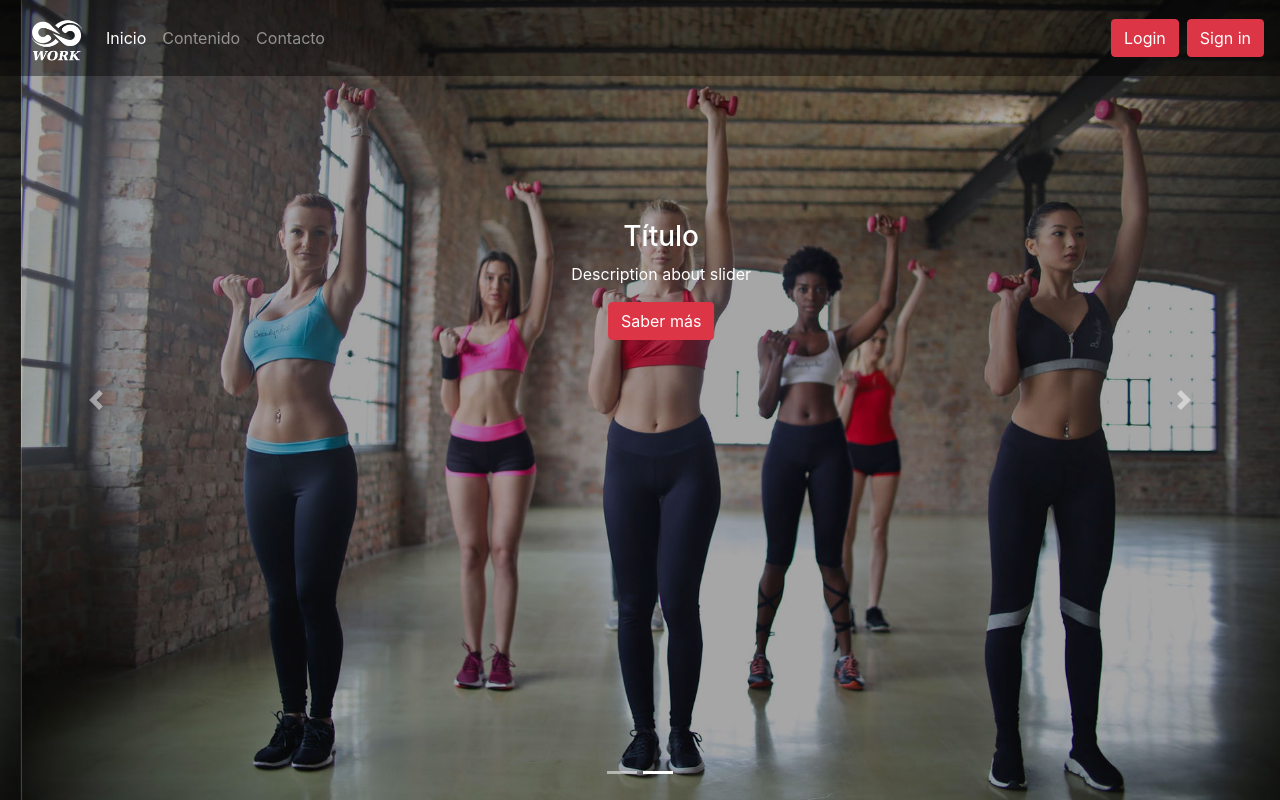
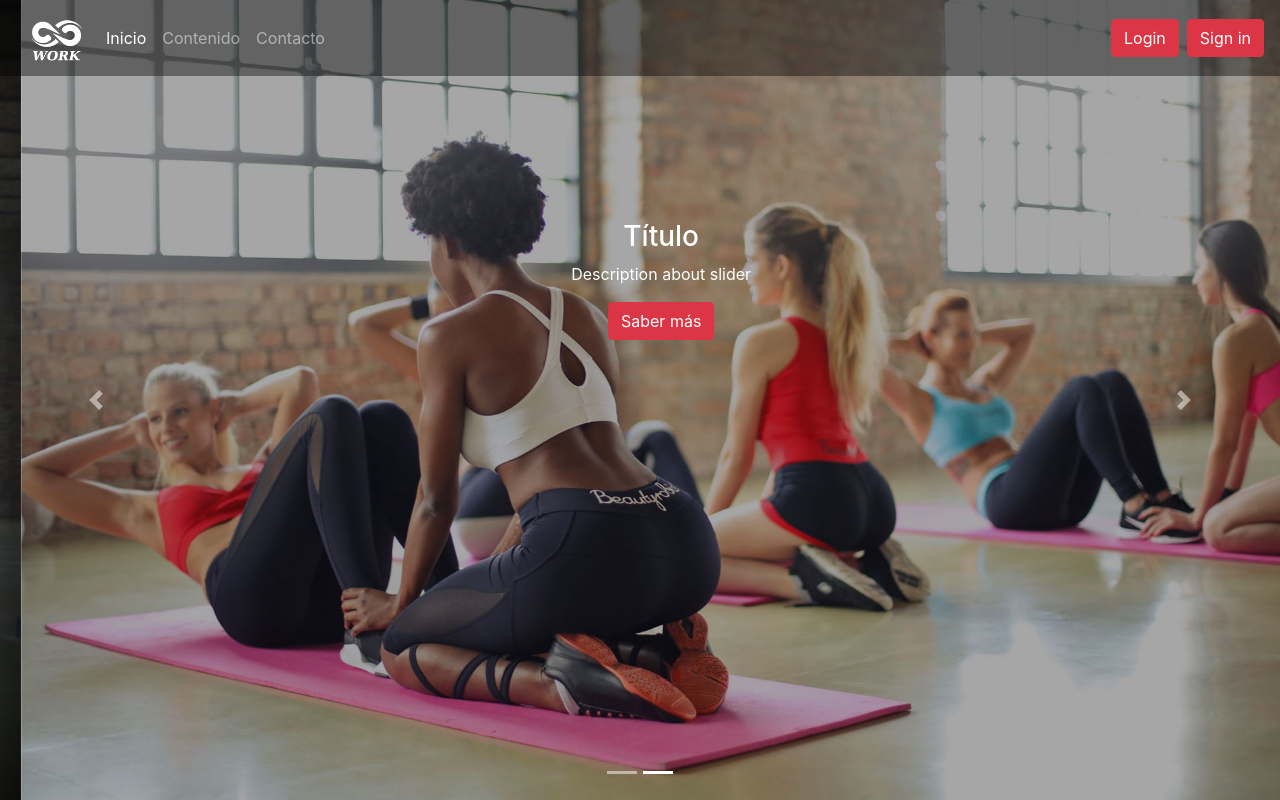
Before and after one commit to jcplaza96/infinity-web, an Angular app: page / in a window 1280 px wide. Built offline with nearby package versions, Linux system fonts and the light colour scheme.

Commit message:
slider dinamico

```diff
--- a/src/app/components/ofertas-slider/ofertas-slider.component.ts
+++ b/src/app/components/ofertas-slider/ofertas-slider.component.ts
@@ -1,24 +1,25 @@
-import { Component, OnInit, Input } from '@angular/core';
+import { Component, OnInit, Input, Injectable } from '@angular/core';
 
 @Component({
   selector: 'app-ofertas-slider',
   templateUrl: './ofertas-slider.component.html',
   styleUrls: ['./ofertas-slider.component.css']
 })
+
 export class OfertasSliderComponent implements OnInit {
 
-  url: String = '';
   title: String = '';
   description: String = '';
-
+  ofertasUrl: String ='';
 
   constructor() {
-    this.url = '/assets/img/slider-1.jpg';
     this.title = 'Título';
     this.description = 'Description about slider';
+    this.ofertasUrl = "/assets/img/slider-1.jpg";
   }
 
   ngOnInit() {
+
   }
 
 }
--- a/src/app/components/slider-index/slider-index.component.html
+++ b/src/app/components/slider-index/slider-index.component.html
@@ -8,11 +8,12 @@
 
   <!-- The slideshow -->
   <div class="carousel-inner">
-    <div class="carousel-item" *ngFor="let item of ofertas; first as isFirst" [ngClass]="{'active': isFirst}" style="background-image: url('/assets/img/slider-1.jpg')">
+    <div class="carousel-item" *ngFor="let item of ofertas; first as isFirst" [ngClass]="{'active': isFirst}" background-image: [ngStyle]="{'background-image': 'url('+item.ofertasUrl+')'}">
       <div class="carousel-caption d-md-block">
     <!--<app-ofertas-slider *ngFor="let item of ofertas; first as isFirst" [(esPrimero)]="isFirst"></app-ofertas-slider>
       -->
     <app-ofertas-slider></app-ofertas-slider>
+
       </div>
     </div>
   </div>
--- a/src/app/components/slider-index/slider-index.component.ts
+++ b/src/app/components/slider-index/slider-index.component.ts
@@ -7,11 +7,12 @@ import { OfertasSliderComponent } from '../ofertas-slider/ofertas-slider.compone
   styleUrls: ['./slider-index.component.css']
 })
 export class SliderIndexComponent implements OnInit {
-  ofertas:any[]=[];
+  ofertas:OfertasSliderComponent[]=[];
 
   constructor() {
     for (let index = 0; index < 2; index++) {
-      this.ofertas.push(new OfertasSliderComponent());
+      this.ofertas[index]=(new OfertasSliderComponent());
+      this.ofertas[index].ofertasUrl="/assets/img/slider-"+(index+1)+".jpg";
     }
   }
 
```
